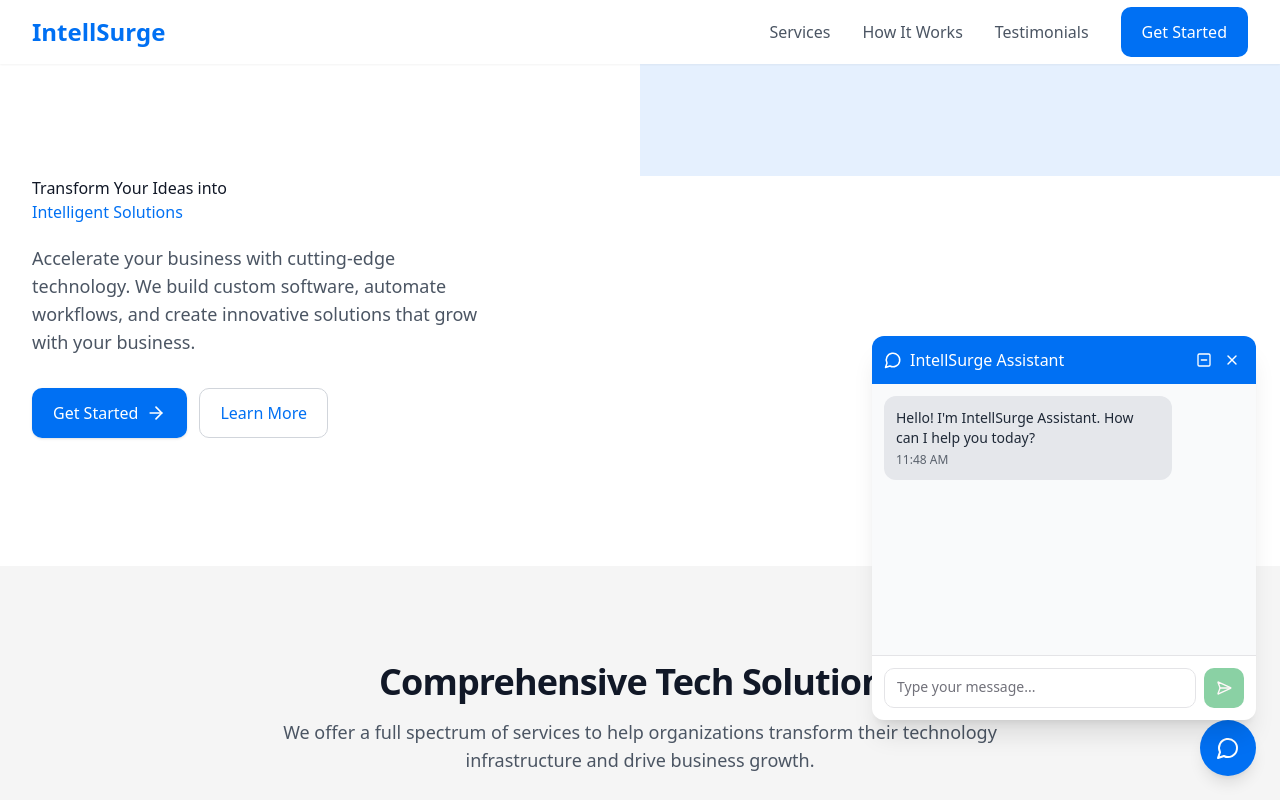
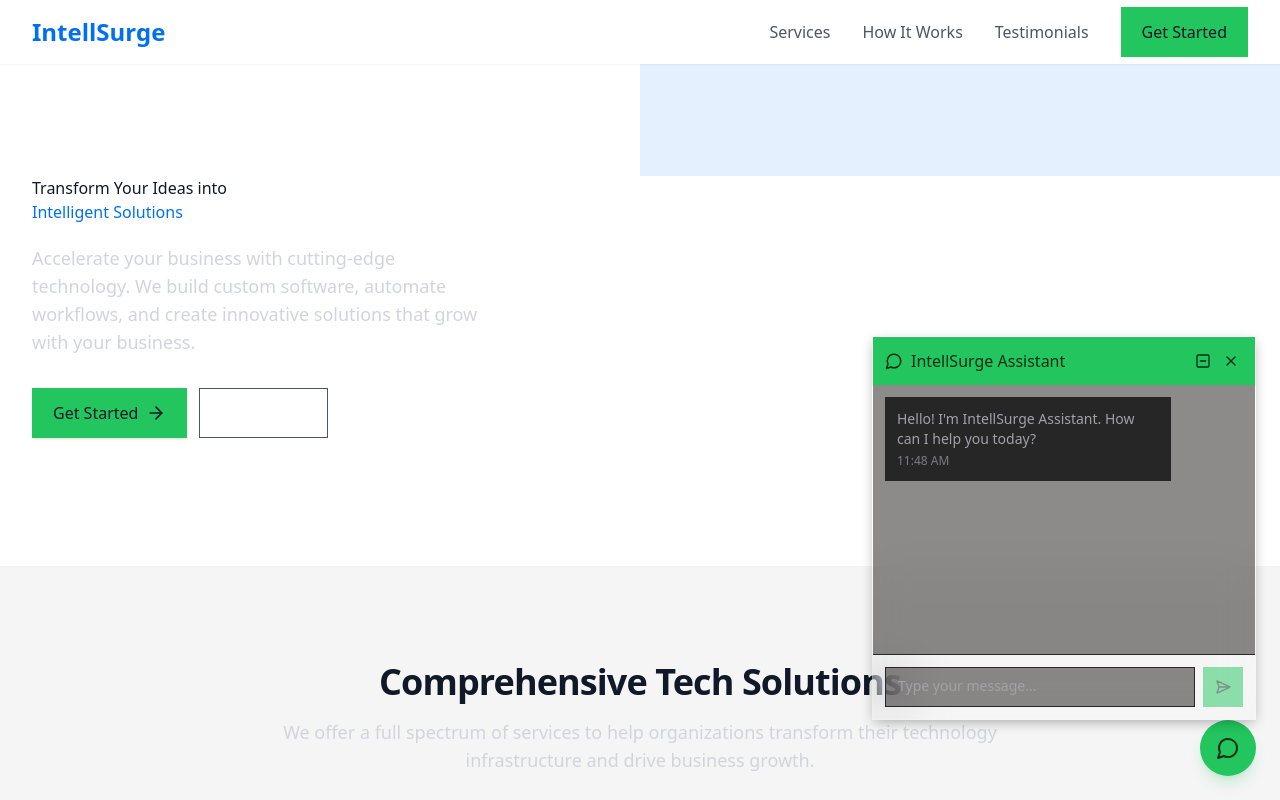
Before and after one commit to vk141143/intell-surge-website, a React (Vite) app: page / in a window 1280 px wide. Both pictures are taken after a click on the button "Open chat". Shown: the top 800 px of the page. Built offline with nearby package versions, Linux system fonts and the light colour scheme.

Commit message:
Refactor: Implement dark theme and animations
This commit refactors the UI to implement a dark theme and animations similar to mvpmule.com.

```diff
--- a/src/components/Chatbot.tsx
+++ b/src/components/Chatbot.tsx
@@ -128,7 +128,7 @@ const Chatbot = () => {
       <div className="fixed bottom-6 right-6 z-50">
         <button
           onClick={toggleChat}
-          className="bg-intell-blue hover:bg-intell-darkBlue text-white rounded-full p-4 shadow-lg transition-all duration-300 flex items-center justify-center"
+          className="bg-primary hover:bg-primary/90 text-primary-foreground rounded-full p-4 shadow-lg shadow-primary/20 transition-all duration-300 flex items-center justify-center"
           aria-label="Open chat"
         >
           <MessageCircle size={24} />
@@ -138,12 +138,12 @@ const Chatbot = () => {
       {/* Chat Window */}
       {isOpen && (
         <div
-          className={`fixed z-50 bottom-20 right-6 bg-white rounded-lg shadow-xl overflow-hidden flex flex-col transition-all duration-300 w-80 sm:w-96 ${
+          className={`fixed z-50 bottom-20 right-6 bg-card text-card-foreground glass-morphism rounded-lg shadow-xl overflow-hidden flex flex-col transition-all duration-300 w-80 sm:w-96 ${
             isMinimized ? 'h-14' : 'h-96'
           }`}
         >
           {/* Chat Header */}
-          <div className="bg-intell-blue p-3 text-white flex justify-between items-center">
+          <div className="bg-primary p-3 text-primary-foreground flex justify-between items-center">
             <div className="flex items-center space-x-2">
               <MessageCircle size={18} />
               <h3 className="font-medium">IntellSurge Assistant</h3>
@@ -151,14 +151,14 @@ const Chatbot = () => {
             <div className="flex space-x-1">
               <button
                 onClick={toggleChat}
-                className="hover:bg-intell-darkBlue rounded p-1 transition"
+                className="hover:bg-primary-foreground/10 rounded p-1 transition"
                 aria-label="Minimize chat"
               >
                 <MinusSquare size={16} />
               </button>
               <button
                 onClick={closeChat}
-                className="hover:bg-intell-darkBlue rounded p-1 transition"
+                className="hover:bg-primary-foreground/10 rounded p-1 transition"
                 aria-label="Close chat"
               >
                 <X size={16} />
@@ -169,17 +169,18 @@ const Chatbot = () => {
           {!isMinimized && (
             <>
               {/* Messages Area */}
-              <div className="flex-1 overflow-y-auto p-3 space-y-3 bg-gray-50">
+              <div className="flex-1 overflow-y-auto p-3 space-y-3 bg-card/50">
                 {messages.map((msg, index) => (
                   <div
                     key={index}
-                    className={`flex ${msg.isBot ? 'justify-start' : 'justify-end'}`}
+                    className={`flex ${msg.isBot ? 'justify-start' : 'justify-end'} chat-fadeInUp`}
+                    style={{ animationDelay: `${index * 100}ms` }}
                   >
                     <div
                       className={`max-w-[80%] p-3 rounded-lg ${
                         msg.isBot
-                          ? 'bg-gray-200 text-gray-800'
-                          : 'bg-intell-blue text-white'
+                          ? 'bg-muted text-muted-foreground'
+                          : 'bg-primary text-primary-foreground'
                       }`}
                     >
                       <p className="text-sm whitespace-pre-wrap">{msg.content}</p>
@@ -190,12 +191,12 @@ const Chatbot = () => {
                   </div>
                 ))}
                 {isTyping && (
-                  <div className="flex justify-start">
-                    <div className="bg-gray-200 rounded-lg p-3 max-w-[80%]">
+                  <div className="flex justify-start chat-fadeInUp">
+                    <div className="bg-muted rounded-lg p-3 max-w-[80%]">
                       <div className="flex space-x-1">
-                        <div className="w-2 h-2 rounded-full bg-gray-500 animate-bounce" style={{ animationDelay: '0ms' }}></div>
-                        <div className="w-2 h-2 rounded-full bg-gray-500 animate-bounce" style={{ animationDelay: '250ms' }}></div>
-                        <div className="w-2 h-2 rounded-full bg-gray-500 animate-bounce" style={{ animationDelay: '500ms' }}></div>
+                        <div className="w-2 h-2 rounded-full bg-primary animate-bounce" style={{ animationDelay: '0ms' }}></div>
+                        <div className="w-2 h-2 rounded-full bg-primary animate-bounce" style={{ animationDelay: '250ms' }}></div>
+                        <div className="w-2 h-2 rounded-full bg-primary animate-bounce" style={{ animationDelay: '500ms' }}></div>
                       </div>
                     </div>
                   </div>
@@ -204,14 +205,14 @@ const Chatbot = () => {
               </div>
 
               {/* Input Area */}
-              <div className="border-t p-3">
+              <div className="border-t border-border p-3">
                 <div className="flex space-x-2">
                   <Textarea
                     value={message}
                     onChange={(e) => setMessage(e.target.value)}
                     onKeyDown={handleKeyDown}
                     placeholder="Type your message..."
-                    className="resize-none min-h-10 max-h-24"
+                    className="resize-none min-h-10 max-h-24 bg-card/50"
                     rows={1}
                   />
                   <Button
--- a/src/index.css
+++ b/src/index.css
@@ -5,38 +5,6 @@
 
 @layer base {
   :root {
-    --background: 0 0% 100%;
-    --foreground: 240 10% 3.9%;
-    --card: 0 0% 100%;
-    --card-foreground: 240 10% 3.9%;
-    --popover: 0 0% 100%;
-    --popover-foreground: 240 10% 3.9%;
-    --primary: 142.1 76.2% 36.3%;
-    --primary-foreground: 355.7 100% 97.3%;
-    --secondary: 240 4.8% 95.9%;
-    --secondary-foreground: 240 5.9% 10%;
-    --muted: 240 4.8% 95.9%;
-    --muted-foreground: 240 3.8% 46.1%;
-    --accent: 240 4.8% 95.9%;
-    --accent-foreground: 240 5.9% 10%;
-    --destructive: 0 84.2% 60.2%;
-    --destructive-foreground: 0 0% 98%;
-    --border: 240 5.9% 90%;
-    --input: 240 5.9% 90%;
-    --ring: 142.1 76.2% 36.3%;
-    --radius: 0.75rem;
-
-    --sidebar-background: 0 0% 100%;
-    --sidebar-foreground: 240 10% 3.9%;
-    --sidebar-primary: 142.1 76.2% 36.3%;
-    --sidebar-primary-foreground: 355.7 100% 97.3%;
-    --sidebar-accent: 240 4.8% 95.9%;
-    --sidebar-accent-foreground: 240 5.9% 10%;
-    --sidebar-border: 240 5.9% 90%;
-    --sidebar-ring: 142.1 76.2% 36.3%;
-  }
-
-  .dark {
     --background: 20 14.3% 4.1%;
     --foreground: 0 0% 95%;
     --card: 24 9.8% 10%;
@@ -89,19 +57,19 @@
   }
 
   .paragraph {
-    @apply text-lg leading-7 text-gray-600;
+    @apply text-lg leading-7 text-gray-300;
   }
 
   .btn-primary {
-    @apply inline-flex items-center justify-center px-5 py-3 border border-transparent text-base font-medium rounded-md text-white bg-intell-blue hover:bg-intell-darkBlue transition duration-200;
+    @apply inline-flex items-center justify-center px-5 py-3 border border-transparent text-base font-medium rounded-md text-gray-900 bg-primary hover:bg-primary/90 transition duration-200;
   }
 
   .btn-secondary {
-    @apply inline-flex items-center justify-center px-5 py-3 border border-gray-300 text-base font-medium rounded-md text-intell-blue bg-white hover:bg-gray-50 transition duration-200;
+    @apply inline-flex items-center justify-center px-5 py-3 border border-gray-600 text-base font-medium rounded-md text-white bg-transparent hover:bg-accent transition duration-200;
   }
 
   .card-shadow {
-    @apply shadow-md hover:shadow-lg transition-shadow duration-200;
+    @apply shadow-md hover:shadow-lg shadow-primary/10 hover:shadow-primary/20 transition-shadow duration-200;
   }
 }
 
@@ -120,3 +88,48 @@
 .chat-fadeInUp {
   animation: fadeInUp 0.3s ease-out forwards;
 }
+
+/* Animation utilities */
+.animate-delay-100 {
+  animation-delay: 100ms;
+}
+
+.animate-delay-200 {
+  animation-delay: 200ms;
+}
+
+.animate-delay-300 {
+  animation-delay: 300ms;
+}
+
+.animate-delay-400 {
+  animation-delay: 400ms;
+}
+
+.animate-delay-500 {
+  animation-delay: 500ms;
+}
+
+.animate-delay-700 {
+  animation-delay: 700ms;
+}
+
+.animate-delay-1000 {
+  animation-delay: 1000ms;
+}
+
+.glass-morphism {
+  @apply backdrop-blur-xl bg-white/5 border border-white/10 shadow-[0_4px_12px_-2px_rgba(0,0,0,0.3)];
+}
+
+.neo-blur {
+  @apply backdrop-blur-2xl bg-black/40 border border-white/10;
+}
+
+.text-gradient {
+  @apply bg-gradient-to-br from-white via-white/90 to-white/70 bg-clip-text text-transparent;
+}
+
+.text-gradient-primary {
+  @apply bg-gradient-to-br from-primary via-primary/80 to-primary/60 bg-clip-text text-transparent;
+}
--- a/src/pages/Index.tsx
+++ b/src/pages/Index.tsx
@@ -11,7 +11,7 @@ import Chatbot from '../components/Chatbot';
 
 const Index = () => {
   return (
-    <div className="min-h-screen bg-white">
+    <div className="min-h-screen bg-background">
       <Navbar />
       <Hero />
       <Features />
--- a/tailwind.config.ts
+++ b/tailwind.config.ts
@@ -78,20 +78,12 @@ export default {
 			},
 			keyframes: {
 				'accordion-down': {
-					from: {
-						height: '0'
-					},
-					to: {
-						height: 'var(--radix-accordion-content-height)'
-					}
+					from: { height: '0' },
+					to: { height: 'var(--radix-accordion-content-height)' }
 				},
 				'accordion-up': {
-					from: {
-						height: 'var(--radix-accordion-content-height)'
-					},
-					to: {
-						height: '0'
-					}
+					from: { height: 'var(--radix-accordion-content-height)' },
+					to: { height: '0' }
 				},
 				'fade-in': {
 					'0%': {
@@ -110,12 +102,45 @@ export default {
 					'100%': {
 						opacity: '0'
 					}
+				},
+				'slide-in-right': {
+					'0%': { transform: 'translateX(100%)' },
+					'100%': { transform: 'translateX(0)' }
+				},
+				'slide-out-right': {
+					'0%': { transform: 'translateX(0)' },
+					'100%': { transform: 'translateX(100%)' }
+				},
+				'text-reveal': {
+					'0%': {
+						transform: 'translateY(20px)',
+						opacity: '0'
+					},
+					'100%': {
+						transform: 'translateY(0)',
+						opacity: '1'
+					},
+				},
+				'image-reveal': {
+					'0%': {
+						transform: 'scale(0.9)',
+						opacity: '0'
+					},
+					'100%': {
+						transform: 'scale(1)',
+						opacity: '1'
+					},
 				}
 			},
 			animation: {
 				'accordion-down': 'accordion-down 0.2s ease-out',
 				'accordion-up': 'accordion-up 0.2s ease-out',
 				'fade-in': 'fade-in 0.5s ease-out forwards',
+				'fade-out': 'fade-out 0.5s ease-out forwards',
+				'slide-in-right': 'slide-in-right 0.3s ease-out',
+				'slide-out-right': 'slide-out-right 0.3s ease-out',
+				'text-reveal': 'text-reveal 0.8s ease-out forwards',
+				'image-reveal': 'image-reveal 1s ease-out forwards',
 			}
 		}
 	},
```
